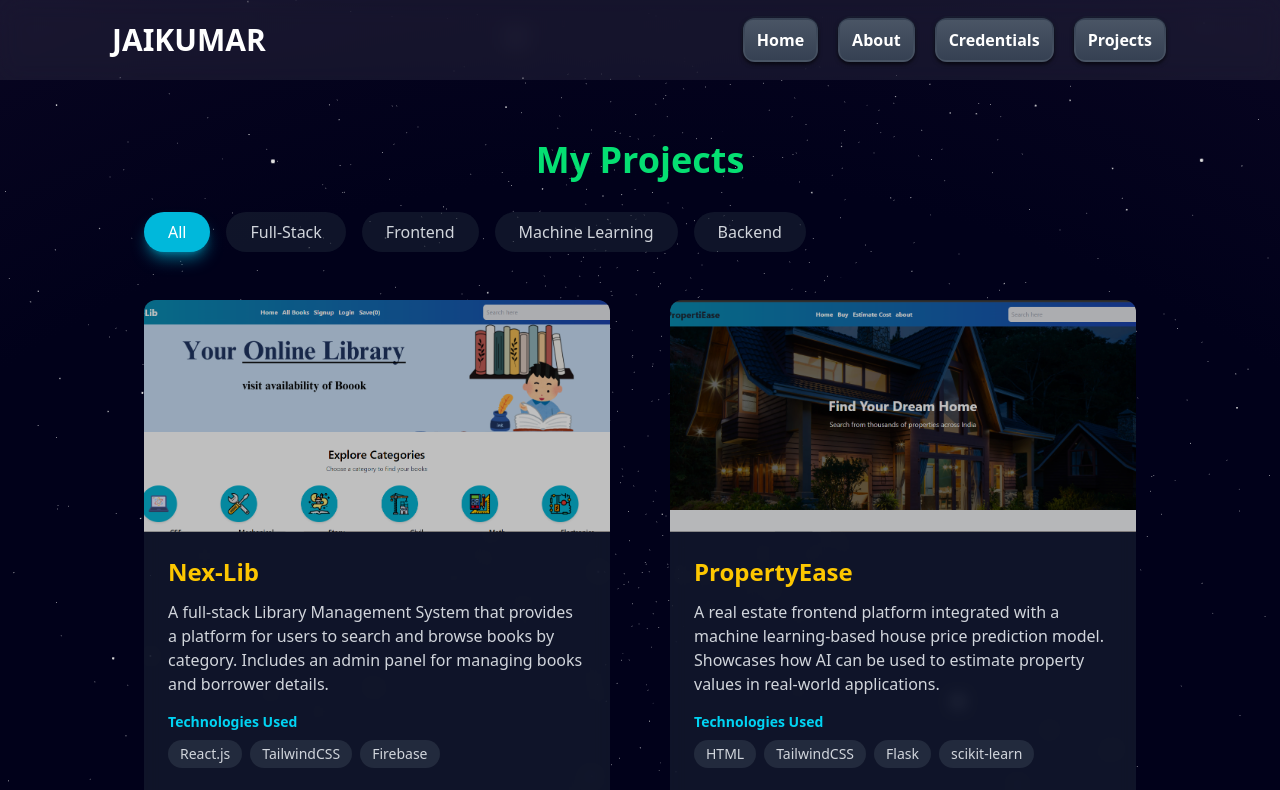
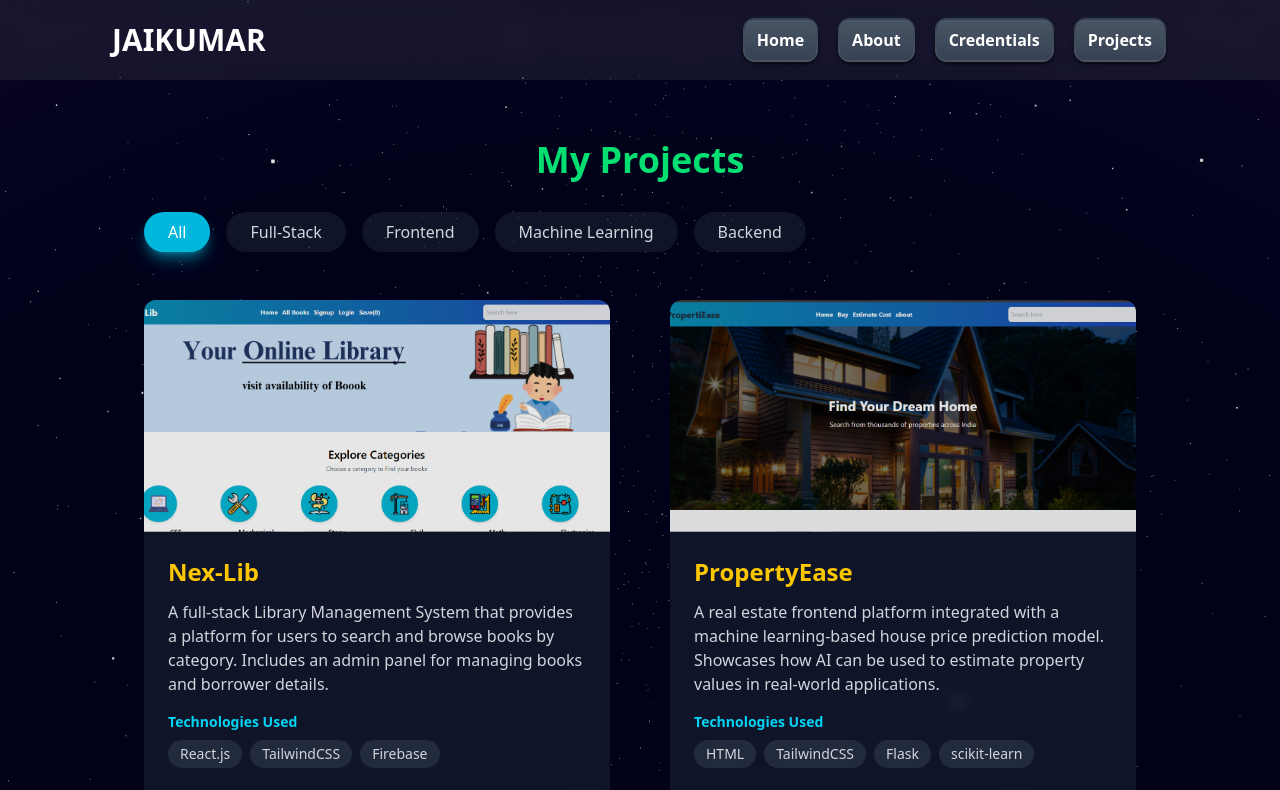
Before and after one commit to JAIKUMAR07/JAIKUMAR_DEWANGAN, a React (Vite) app: page /projects in a window 1280 px wide. Shown: the top 790 px of the page. Built offline with nearby package versions, Linux system fonts and the light colour scheme.

Commit message:
completed proejct

```diff
--- a/src/components/projectsPage/Projects.jsx
+++ b/src/components/projectsPage/Projects.jsx
@@ -167,7 +167,7 @@
               <img
                 src={project.image}
                 alt={project.title}
-                className="w-full h-full object-cover transition-transform duration-500 group-hover:scale-110 brightness-75"
+                className="w-full h-full object-cover transition-transform duration-500 group-hover:scale-110 brightness-90"
               />
               <div className="absolute inset-0 opacity-10"></div>
             </div>
```
